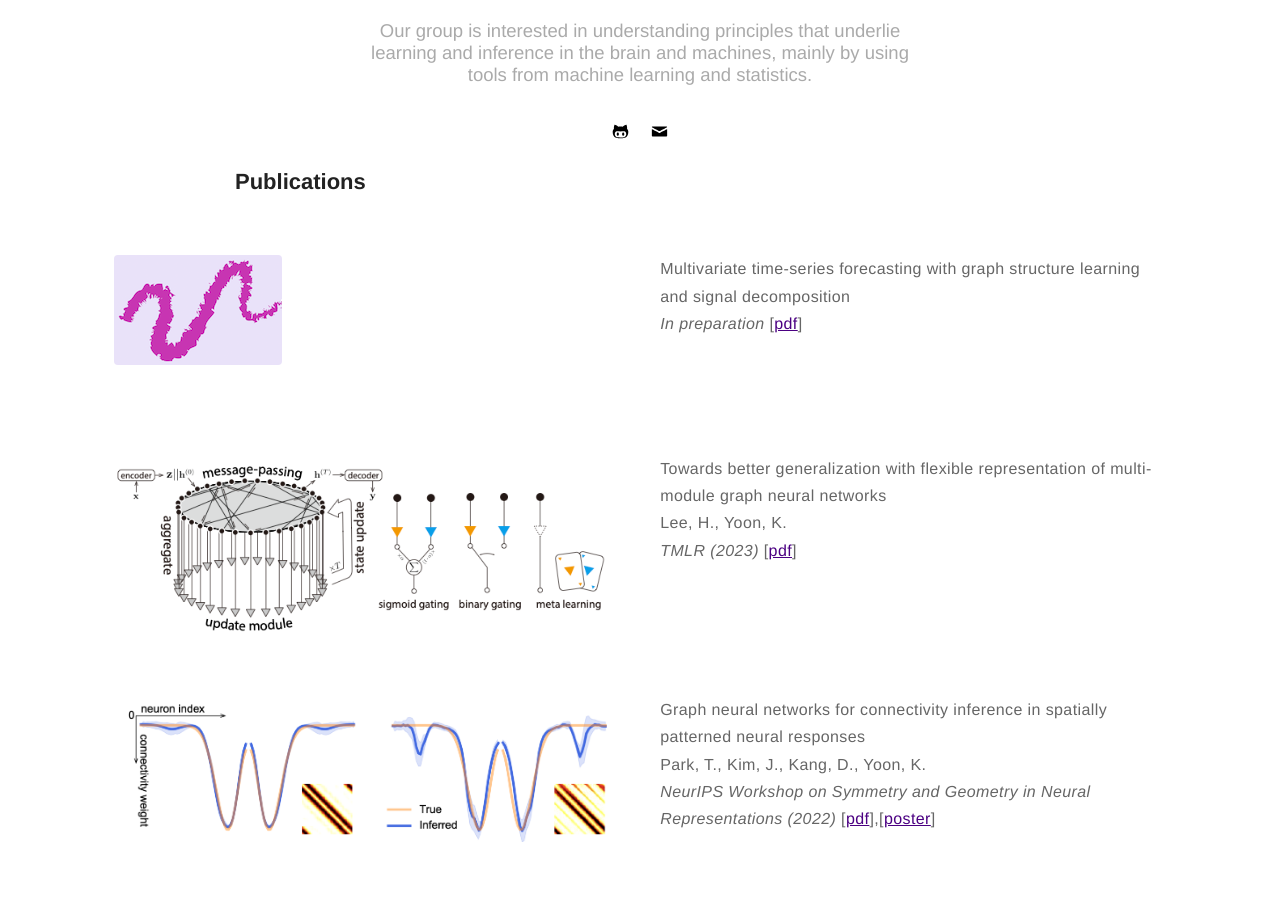
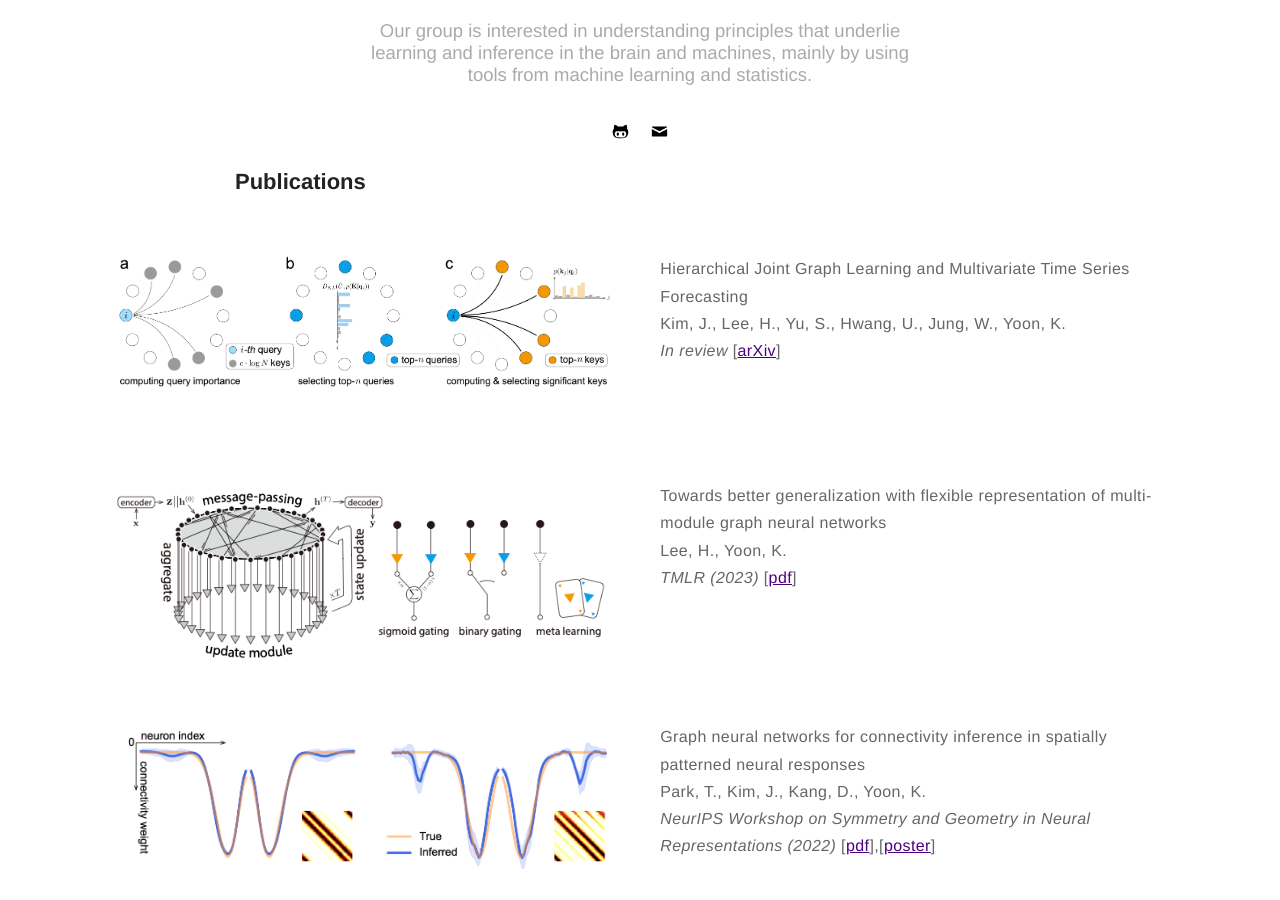
Before and after one commit to kijungyoon/kijungyoon.github.io, a Jekyll site: the page built from papers.md, in a window 1280 px wide and 900 px high, scrolled down 319 px. Built offline with Jekyll 4.4.1, drawn with Linux system fonts in a browser that asks for light colours.

Commit message:
Update papers.md

```diff
--- a/papers.md
+++ b/papers.md
@@ -10,13 +10,14 @@ layout: page
 <h2>Publications</h2>
 <div class="side-by-side">
     <div class="toleft">
-        <img class="image" src="https://kijungyoon.github.io/assets/images/timeseries.png" alt="Alt Text">
+        <img class="image" src="https://kijungyoon.github.io/assets/images/HGMTS.png" alt="Alt Text">
     </div>
 
     <div class="toright">
-    <p><b>Multivariate time-series forecasting with graph structure learning and signal decomposition</b><br>
-    <i>In preparation</i>
-    [<a href="https://">pdf</a>]</p><br>
+    <p><b>Hierarchical Joint Graph Learning and Multivariate Time Series Forecasting</b><br>
+    Kim, J., Lee, H., Yu, S., Hwang, U., Jung, W., Yoon, K.<br>
+    <i>In review</i>
+    [<a href="https://">arXiv</a>]</p><br>
     </div>
 </div>
 
```
